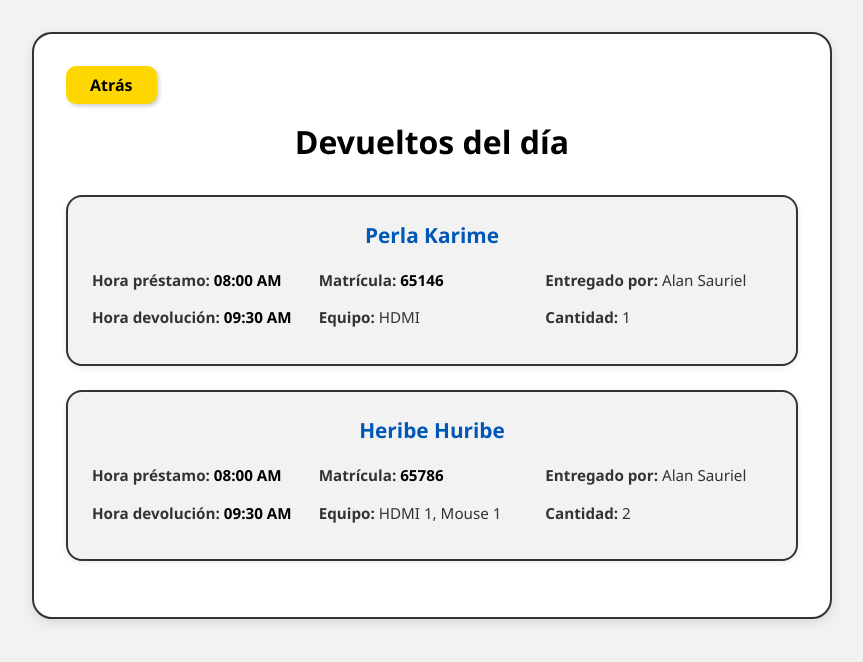
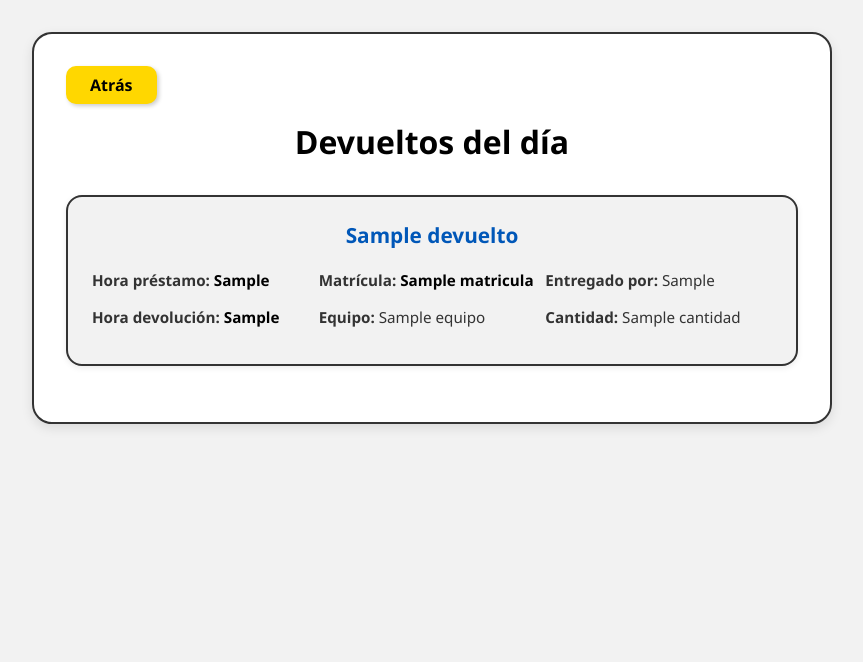
Before and after one commit to Roberstxx/Gestor-de-prestamos-CIC, a Python web app: template templates/User/devueltos.html in a window 1280 px wide. Shown: the top 662 px of the page, without its empty margins (208-1071 px from the left). Run offline with Jinja, Linux system fonts and the light colour scheme; the template is opened without the code that fills it: most values are stand-ins (such as "Sample title", 1, 10 or a date in 2020).

Commit message:
Update devueltos.html

```diff
--- a/templates/User/devueltos.html
+++ b/templates/User/devueltos.html
@@ -120,36 +120,25 @@
 </head>
 <body>
   <div class="container">
-    <button class="back-button">Atrás</button>
-    <h1 class="title">Devueltos del día</h1>
+  <button class="back-button" onclick="window.location.href='/User/prestamos.html'">Atrás</button>
+  <h1 class="title">Devueltos del día</h1>
 
-    <div class="card">
-      <h2 class="name">Perla Karime</h2>
-      <div class="info-row">
-        <p><strong>Hora préstamo:</strong> <span class="highlight">08:00 AM</span></p>
-        <p><strong>Matrícula:</strong> <span class="highlight">65146</span></p>
-        <p><strong>Entregado por:</strong> Alan Sauriel</p>
-      </div>
-      <div class="info-row">
-        <p><strong>Hora devolución:</strong> <span class="highlight">09:30 AM</span></p>
-        <p><strong>Equipo:</strong> HDMI</p>
-        <p><strong>Cantidad:</strong> 1</p>
-      </div>
+  {% for devuelto in devueltos %}
+  <div class="card">
+    <h2 class="name">{{ devuelto.nombre }}</h2>
+    <div class="info-row">
+      <p><strong>Hora préstamo:</strong> <span class="highlight">{{ devuelto.hora_prestamo }}</span></p>
+      <p><strong>Matrícula:</strong> <span class="highlight">{{ devuelto.matricula }}</span></p>
+      <p><strong>Entregado por:</strong> {{ devuelto.entregado_por }}</p>
     </div>
-
-    <div class="card">
-      <h2 class="name">Heribe Huribe</h2>
-      <div class="info-row">
-        <p><strong>Hora préstamo:</strong> <span class="highlight">08:00 AM</span></p>
-        <p><strong>Matrícula:</strong> <span class="highlight">65786</span></p>
-        <p><strong>Entregado por:</strong> Alan Sauriel</p>
-      </div>
-      <div class="info-row">
-        <p><strong>Hora devolución:</strong> <span class="highlight">09:30 AM</span></p>
-        <p><strong>Equipo:</strong> HDMI 1, Mouse 1</p>
-        <p><strong>Cantidad:</strong> 2</p>
-      </div>
+    <div class="info-row">
+      <p><strong>Hora devolución:</strong> <span class="highlight">{{ devuelto.hora_devolucion }}</span></p>
+      <p><strong>Equipo:</strong> {{ devuelto.equipo }}</p>
+      <p><strong>Cantidad:</strong> {{ devuelto.cantidad }}</p>
     </div>
   </div>
+  {% endfor %}
+</div>
+
 </body>
 </html>
```
